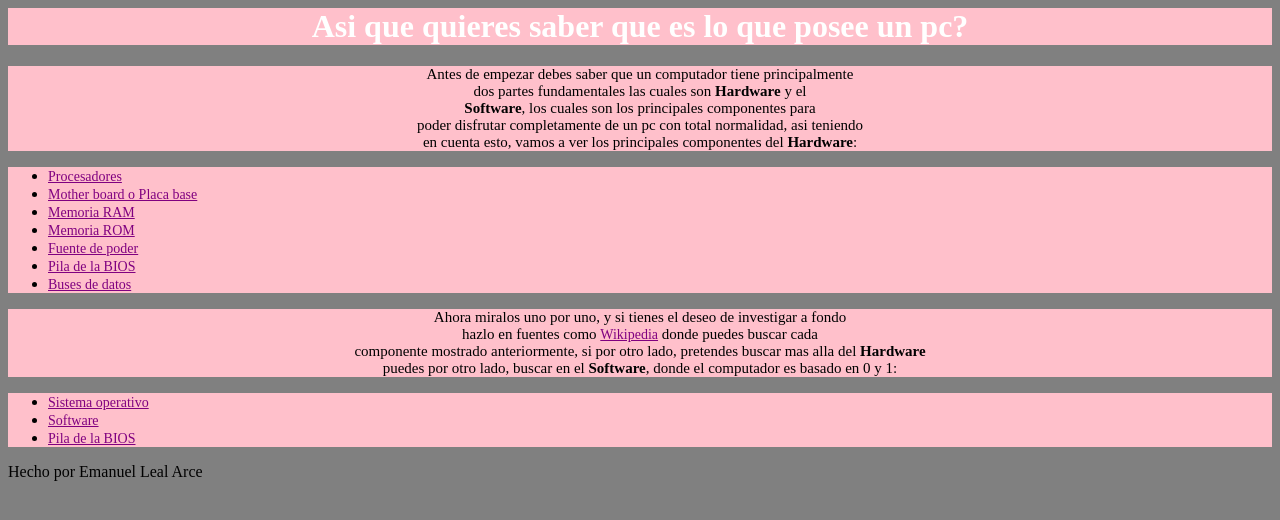
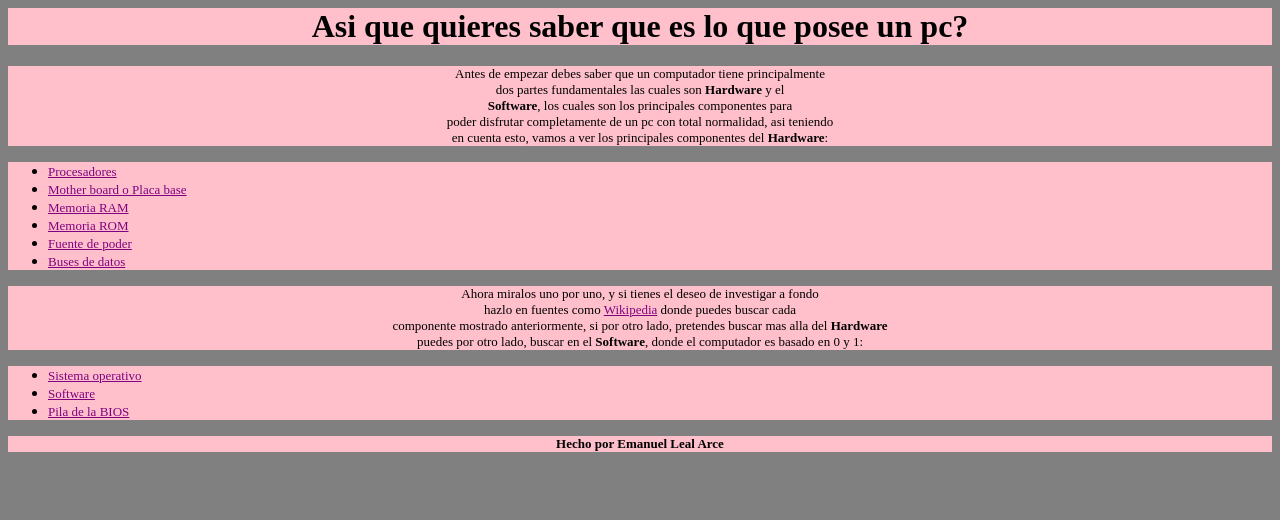
Before and after one commit to Leal31/tarea1, a plain HTML site: page index.html in a window 1280 px wide. Drawn offline with Linux system fonts and the light colour scheme.

Commit message:
Subir a github

```diff
--- a/index.html
+++ b/index.html
@@ -1,6 +1,6 @@
 <html>
   <head>
-    <title>Componentes de un pc</title>
+   <title>Componentes de un pc</title>
     <link rel="stylesheet" href="style.css">
   </head>
   <body>
@@ -17,8 +17,7 @@
       <li><a href="motherboard.html">Mother board o Placa base</a></li>
       <li><a href="ram.html">Memoria RAM</a></li>
       <li><a href="rom.html">Memoria ROM</a></li>
-      <li><a href="fuentepoder.html">Fuente de poder</a></li>
-      <li><a href="bios.html">Pila de la BIOS</a></li>
+      <li><a href="fuentedepoder.html">Fuente de poder</a></li>
       <li><a href="buses.html">Buses de datos</a></li>
     </ul>
     <div>
@@ -32,6 +31,6 @@
       <li><a href="software.html">Software</a></li>
       <li><a href="bios.html">Pila de la BIOS</a></li>
     </ul>
-    <footer>Hecho por Emanuel Leal Arce</footer>
+    <footer><strong>Hecho por Emanuel Leal Arce</strong></footer>
   </body>
 </html>
--- a/style.css
+++ b/style.css
@@ -1,21 +1,26 @@
 body {
-  background-color:gray;
-}
+  background-color: gray; }
+
 h1 {
-  text-align:center;
-  background-color:pink;
-  color:white;
-}
+  text-align: center;
+  background-color: pink; }
+
 div {
-  text-align:center;
-  background-color:pink;
-  color:black;
-  font-size:15px;
-}
+  text-align: center;
+  background-color: pink;
+  color: black;
+  font-size: 13px; }
+
 ul {
-  background-color:pink;
-}
+  background-color: pink; }
+
 a {
-  color:purple;
-  font-size:14px;
-}
+  color: purple;
+  font-size: 13px; }
+
+footer {
+  background-color: pink;
+  text-align: center;
+  font-size: 13px; }
+
+/*# sourceMappingURL=style.css.map */
```
Also changed, not shown: bios.html (+1 -0 lines), buses.html (+2 -1 lines), fuentedepoder.html (+1 -0 lines), motherboard.html (+1 -1 lines), procesadores.html (+1 -1 lines), ram.html (+1 -0 lines), rom.html (+1 -0 lines), so.html (+1 -1 lines), software.html (+1 -1 lines).
